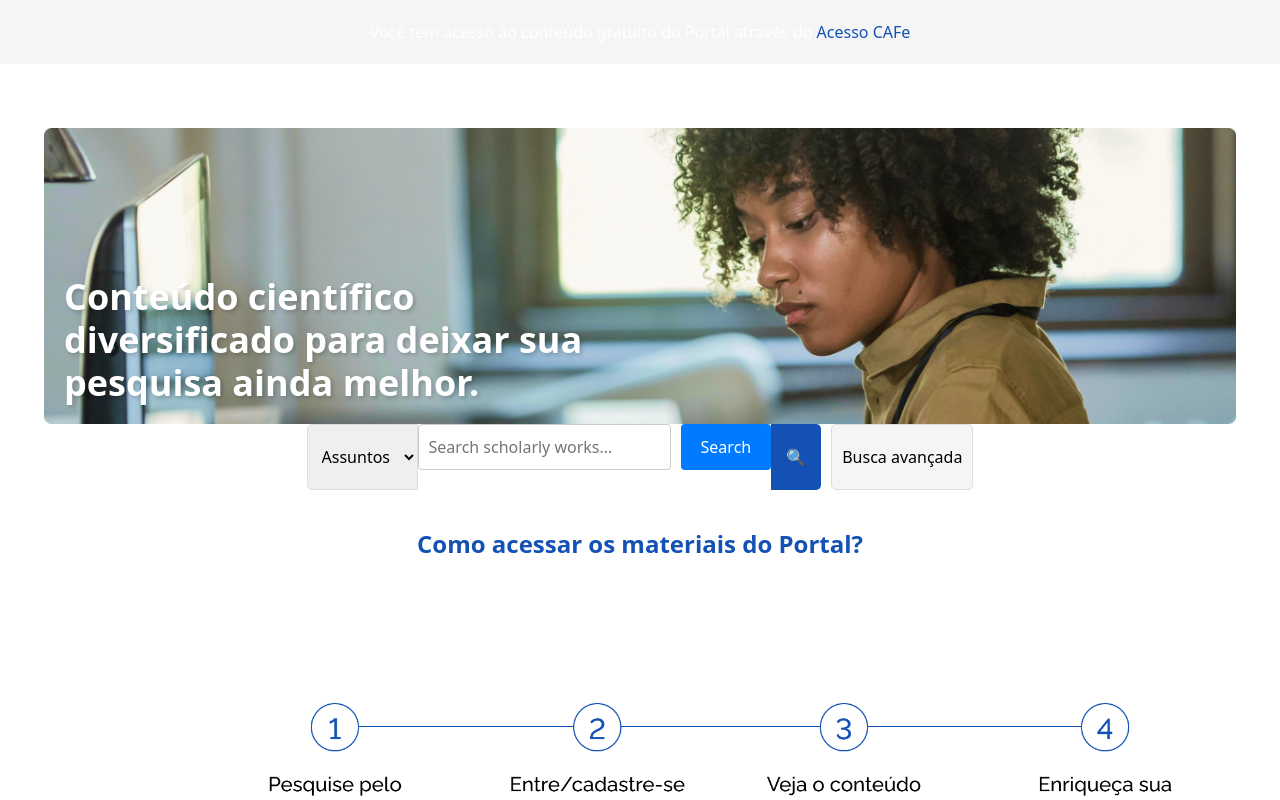
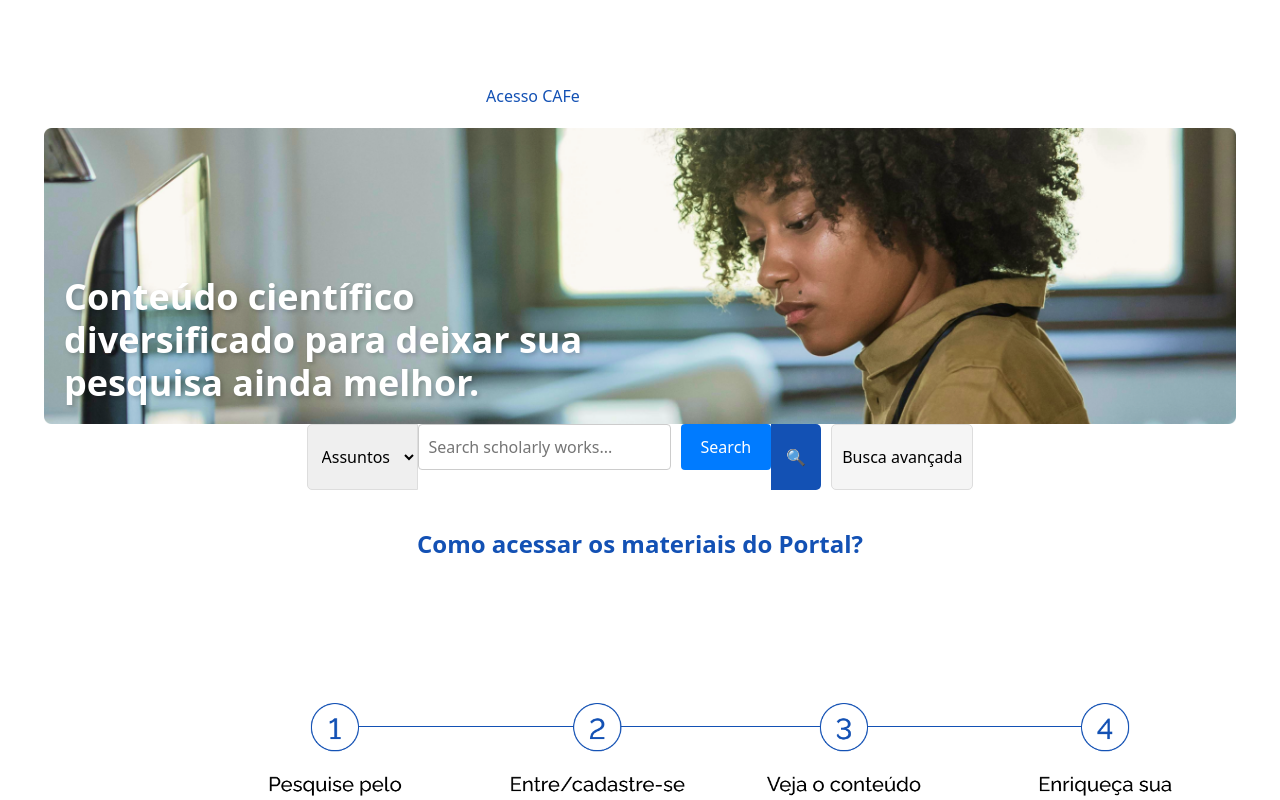
Before and after one commit to fernandesbarreto/capes-hacka, a React (Create React App) app in the folder capes/: page /home in a window 1280 px wide. Shown: the top 800 px of the page. Built offline with nearby package versions, Linux system fonts and the light colour scheme; a web font is replaced by a local one.

Commit message:
CHORE: cafe fix

```diff
--- a/capes/src/pages/Home.js
+++ b/capes/src/pages/Home.js
@@ -8,15 +8,14 @@ import AcervoSection from "../components/collection";
 const TelaPortalCAPES = () => {
   return (
     <div style={styles.container}>
-      <div style={styles.header}>
-        <p style={{ margin: 0 }}>
-          Você tem acesso ao conteúdo gratuito do Portal através do{" "}
-          <span style={styles.link}>Acesso CAFe</span>
-        </p>
-      </div>
-
       <div style={styles.main}>
         <section style={styles.container}>
+          <div style={styles.header}>
+            <p style={{ margin: 0 }}>
+              <i>Você tem acesso ao conteúdo gratuito do Portal através do </i>
+              <span style={styles.link}>Acesso CAFe</span>
+            </p>
+          </div>
           <img
             src={woman}
             alt="Mulher trabalhando em um computador"
@@ -68,9 +67,8 @@ export default TelaPortalCAPES;
 
 const styles = {
   header: {
-    backgroundColor: "#f5f5f5",
     padding: "20px",
-    textAlign: "center",
+    textAlign: "left",
   },
   link: {
     color: "#1351B4",
```
